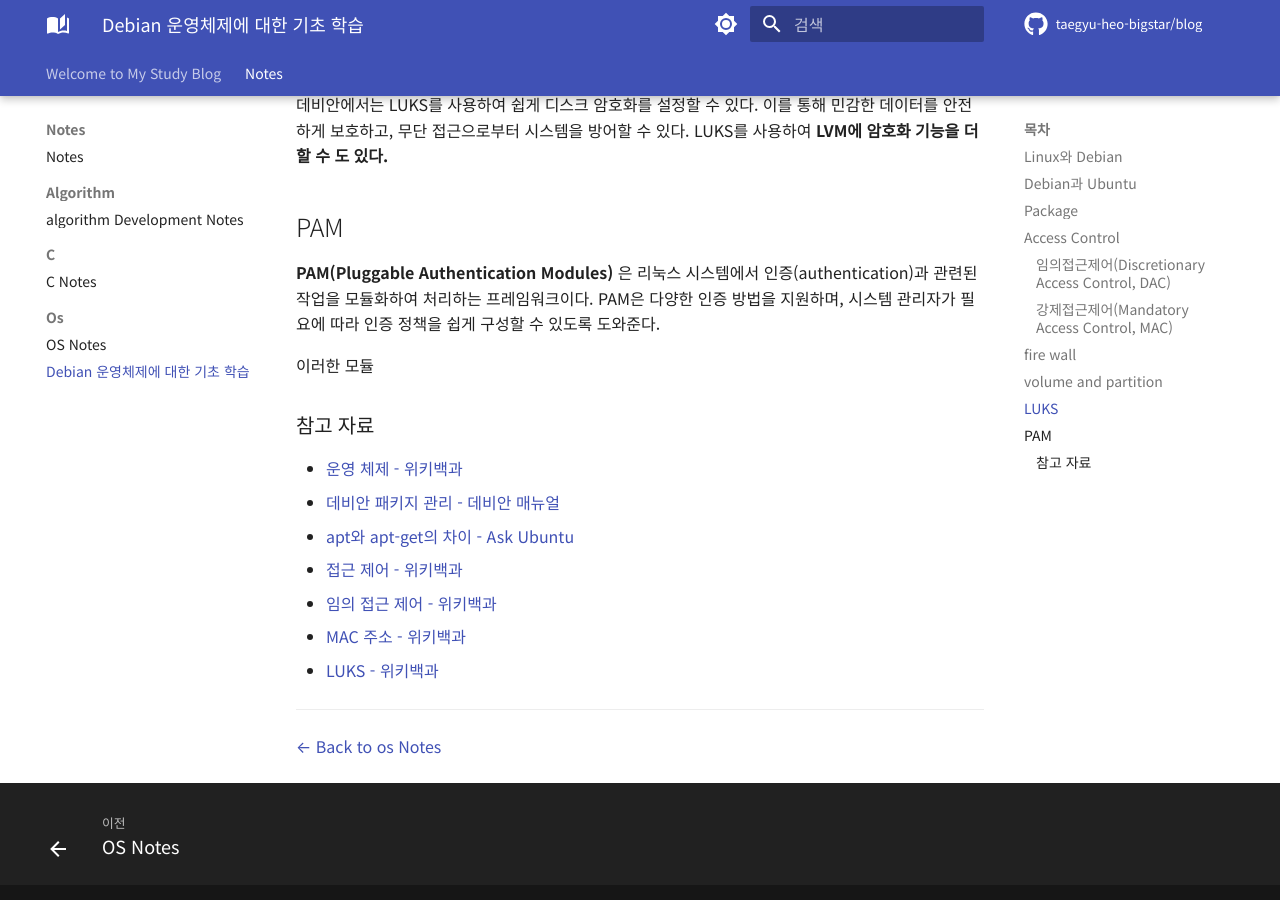
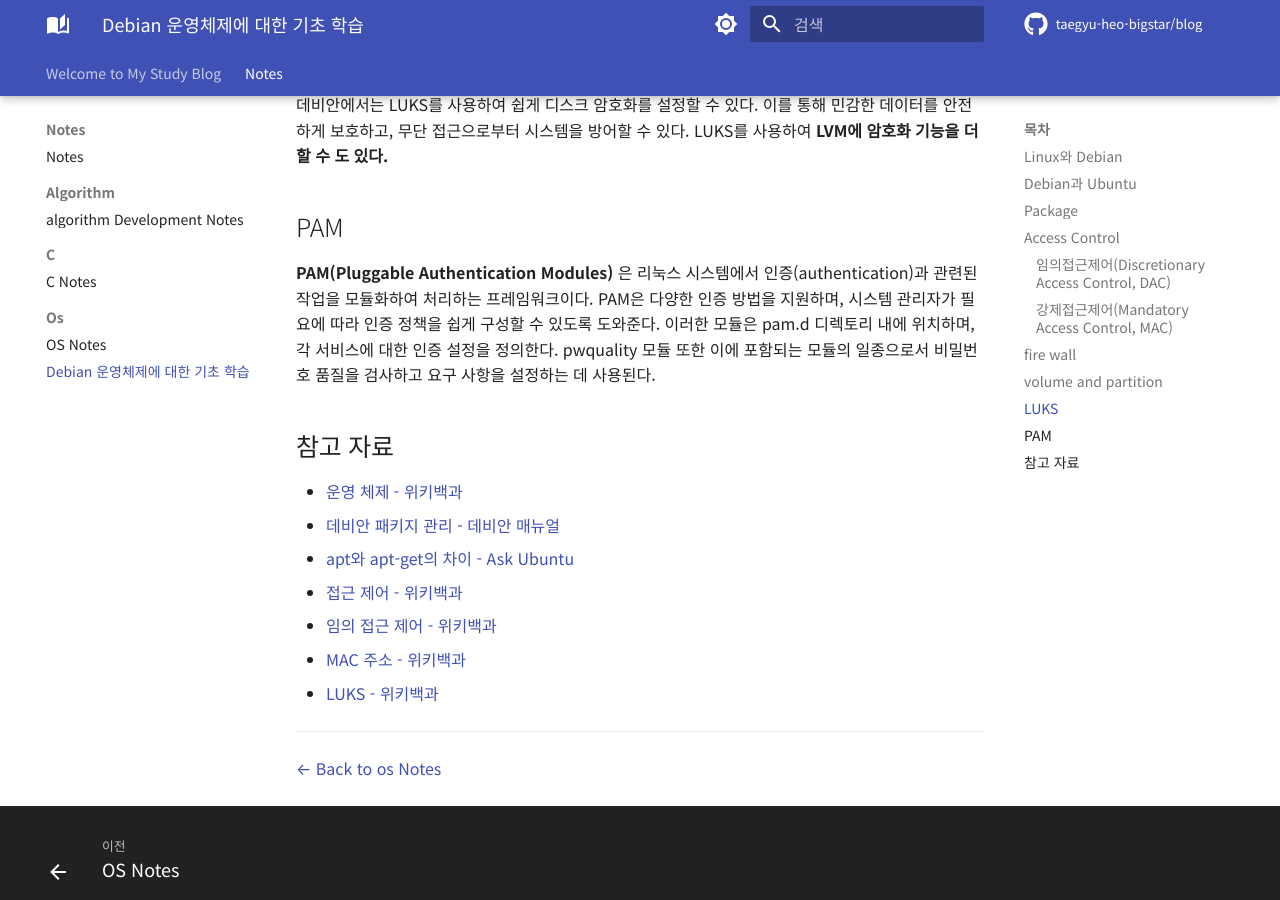
Before and after one commit to taegyu-heo-bigstar/blog, an MkDocs documentation site: the page built from docs/notes/os/2026-01-29-Debian.md, in a window 1280 px wide and 900 px high, scrolled down 4056 px. Built offline with MkDocs 1.6.1 and Material for MkDocs 9.7.7, drawn with Linux system fonts in a browser that asks for light colours; comment, search, counter and statistics services are not loaded.

Commit message:
Enhance PAM section with additional details on pwquality module and update reference section formatting

```diff
--- a/docs/notes/os/2026-01-29-Debian.md
+++ b/docs/notes/os/2026-01-29-Debian.md
@@ -110,11 +110,9 @@ _**주의** 이 부분에 대한 내용은 충분히 공신력 있는 자료를
 
 
 ## PAM
-**PAM(Pluggable Authentication Modules)** 은 리눅스 시스템에서 인증(authentication)과 관련된 작업을 모듈화하여 처리하는 프레임워크이다. PAM은 다양한 인증 방법을 지원하며, 시스템 관리자가 필요에 따라 인증 정책을 쉽게 구성할 수 있도록 도와준다.
+**PAM(Pluggable Authentication Modules)** 은 리눅스 시스템에서 인증(authentication)과 관련된 작업을 모듈화하여 처리하는 프레임워크이다. PAM은 다양한 인증 방법을 지원하며, 시스템 관리자가 필요에 따라 인증 정책을 쉽게 구성할 수 있도록 도와준다. 이러한 모듈은 pam.d 디렉토리 내에 위치하며, 각 서비스에 대한 인증 설정을 정의한다. pwquality 모듈 또한 이에 포함되는 모듈의 일종으로서 비밀번호 품질을 검사하고 요구 사항을 설정하는 데 사용된다.
 
-이러한 모듈
-
-### 참고 자료
+## 참고 자료
 - [운영 체제 - 위키백과](https://en.wikipedia.org/wiki/Operating_system)
 - [데비안 패키지 관리 - 데비안 매뉴얼](https://www.debian.org/doc/manuals/debian-reference/ch02.en.html#basicpackagemanaaptgetiaptcachei)
 - [apt와 apt-get의 차이 - Ask Ubuntu](https://askubuntu.com/questions/445384/what-is-the-difference-between-apt-and-apt-get/446484#446484)
```
